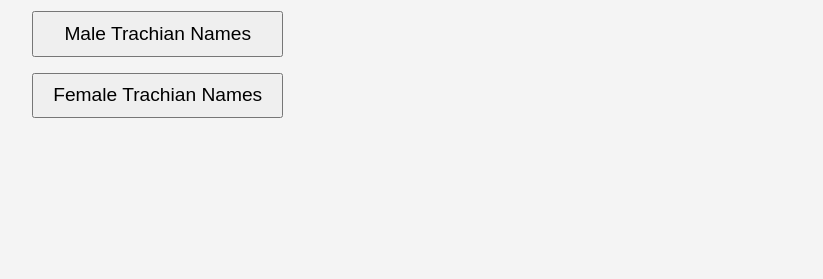
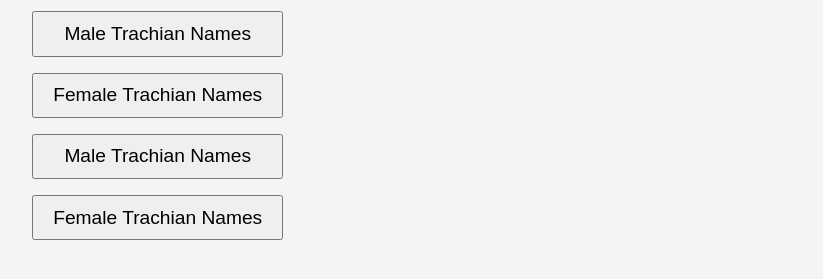
Before and after one commit to 7GCraft/name-generators, a plain HTML site: page index.html in a window 1280 px wide. Shown: the part 111-390 px from the top of the page, without its empty margins (0-823 px from the left). Drawn offline with Linux system fonts and the light colour scheme.

Commit message:
Add Xoteohl buttons to page

```diff
--- a/index.html
+++ b/index.html
@@ -57,6 +57,8 @@
         <div class="sidebar">
             <button onclick="generateNames('trachian', 'male')">Male Trachian Names</button>
             <button onclick="generateNames('trachian', 'female')">Female Trachian Names</button>
+            <button onclick="generateNames('xoteohl', 'male')">Male Trachian Names</button>
+            <button onclick="generateNames('xoteohl', 'female')">Female Trachian Names</button>
         </div>
         <div class="main-content">
             <ul id="name-list"></ul>
```
